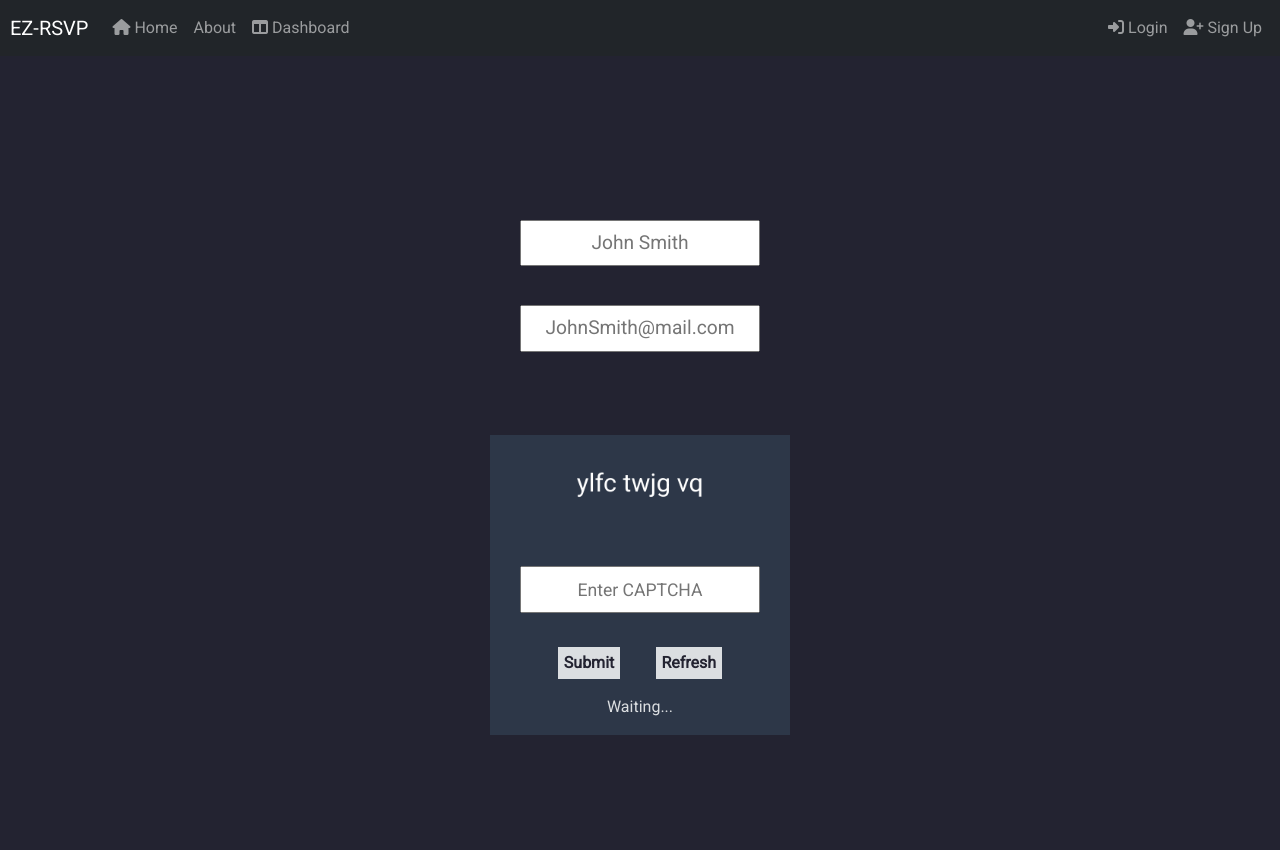
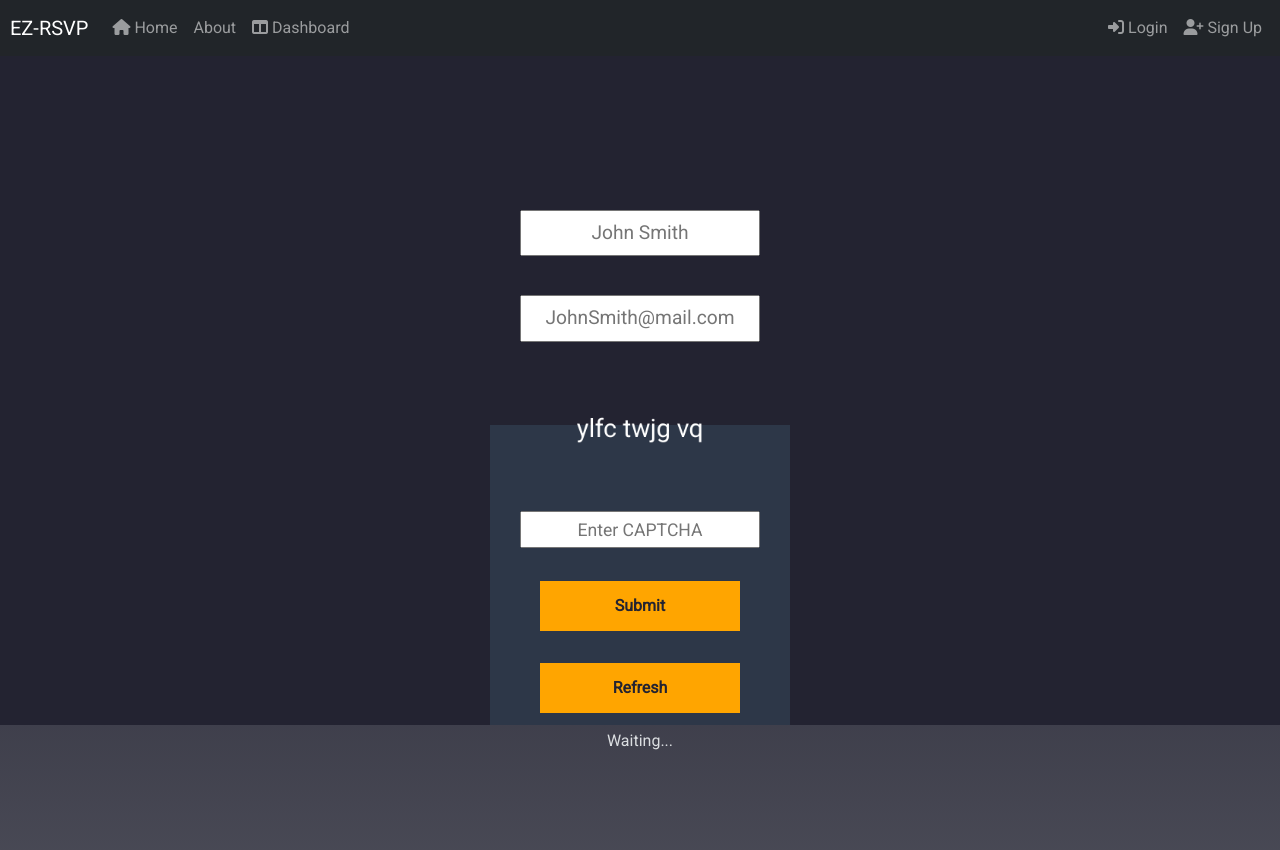
Before and after one commit to mrj760/EZ-RSVP, a PHP site: page /html/rsvp.html in a window 1280 px wide. Before the commit the page ends 735 px from the top, so only its background shows below. Run offline with PHP 8.4, Linux system fonts and the light colour scheme; style sheets or scripts are compiled from the project's sources; some libraries are stand-ins or nearby versions.

Commit message:
global styling now has fancier background. Buttons now globally marigold

```diff
--- a/script/_global.js
+++ b/script/_global.js
@@ -33,8 +33,6 @@ addMeta([
     ['content', 'width=device-width, initial-scale=1.0'],
 ]);
 
-'<meta http-equiv="X-UA-Compatible" content="IE=edge">';
-'<meta name="viewport" content="width=device-width, initial-scale=1.0">';
 
 let stylesheets =
     '<link href="https://cdn.jsdelivr.net/npm/bootstrap@5.2.3/dist/css/bootstrap.min.css" rel="stylesheet"/>\n'
--- a/style/_global.css
+++ b/style/_global.css
@@ -1,20 +1,28 @@
 @import url("https://fonts.googleapis.com/css2?family=Roboto&display=swap");
 body {
+  min-height: 100vh;
   color: #dbdee1;
   font-family: "Roboto", sans-serif;
   background-color: #232331;
+  background-image: linear-gradient(180deg, rgba(0, 0, 0, 0) 20%, rgba(219, 222, 225, 0.1) 70%, rgba(219, 222, 225, 0.2));
 }
 
-.button {
+button {
   color: #232331;
-  background-color: #dbdee1;
+  background-color: #232331;
+  background-image: linear-gradient(0deg, rgba(255, 165, 0, 0.7), rgb(255, 165, 0) 60%);
+  border: 0px;
+  height: 50px;
+  width: 200px;
+  color: #232331;
+  background-color: rgb(255, 165, 0);
   border: 0px;
   text-align: center;
   font-weight: bold;
   padding: 0.25em 0.35em 0.25em 0.35em;
   margin: 1em 1em 1em 1em;
 }
-.button:hover {
+button:hover {
   background-color: #cee3f6;
 }
 
@@ -24,4 +32,20 @@ body {
   margin: 1em 0.5em 1em 0.5em;
 }
 
+#nav {
+  overflow-x: auto;
+  position: fixed;
+  top: 0px;
+  z-index: 2;
+  width: 100%;
+  padding: 0px 10px 0px 10px;
+  background-color: #222529;
+  box-sizing: border-box;
+  font-size: 100%;
+}
+
+#navspace {
+  margin-bottom: 50px;
+}
+
 /*# sourceMappingURL=_global.css.map */
--- a/style/_global.scss
+++ b/style/_global.scss
@@ -15,14 +15,24 @@ $marigold: rgb(255, 165, 0);
 $default-left-margin: 10%;
 
 body {
+    min-height: 100vh;
     color: $light-gray;
     font-family: "Roboto", sans-serif;
     background-color: $dark-purple;
+    background-image: linear-gradient(180deg, rgba(0,0,0,0) 20%, rgba($light-gray, .1) 70%, rgba($light-gray, .2));
 }
 
-.button {
+button {
+
     color: $dark-purple;
-    background-color: $light-gray;
+    background-color: $dark-purple;
+    background-image: linear-gradient(0deg, rgba($marigold, .7), $marigold 60%);
+    border: 0px;
+    height: 50px;
+    width: 200px;
+
+    color: $dark-purple;
+    background-color: $marigold;
     border: 0px;
     text-align: center;
 
@@ -53,7 +63,7 @@ body {
     margin: $x $y $x $y;
 }
 
-$navbar-height: 60px;
+$navbar-height: 50px;
 
 #nav {
     overflow-x: auto;
```
